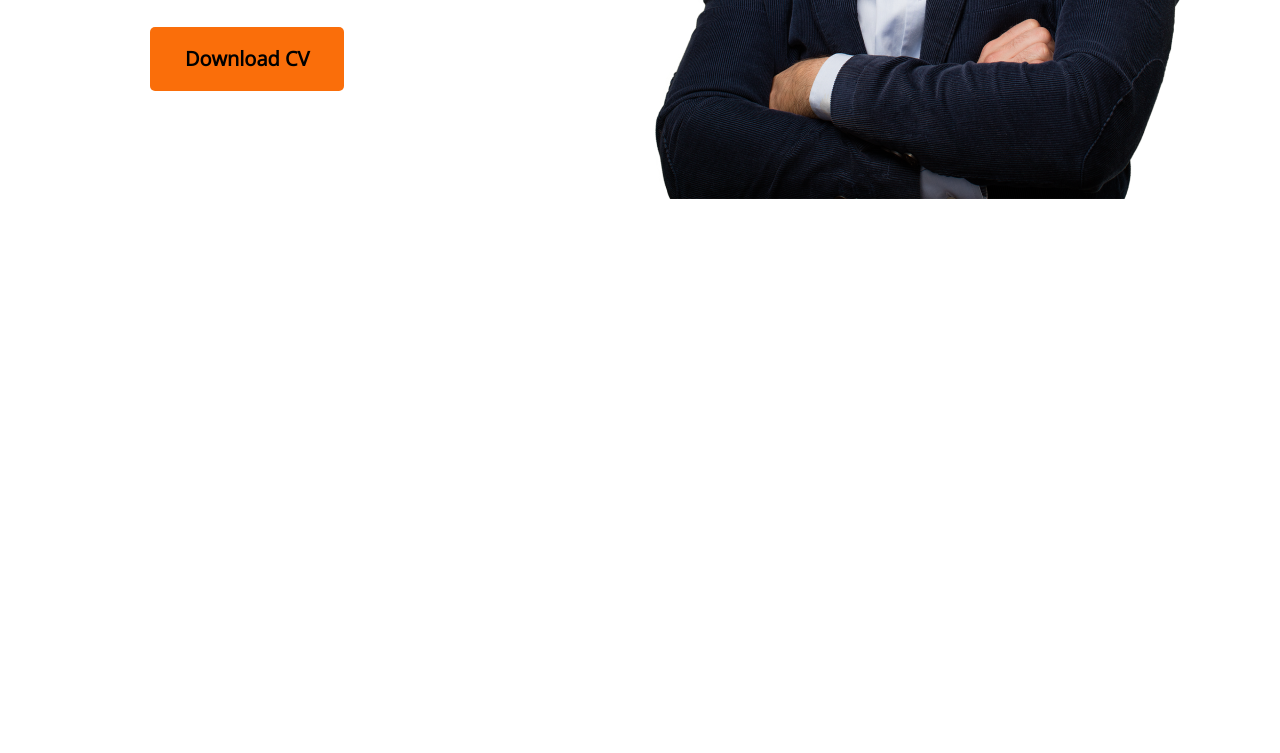
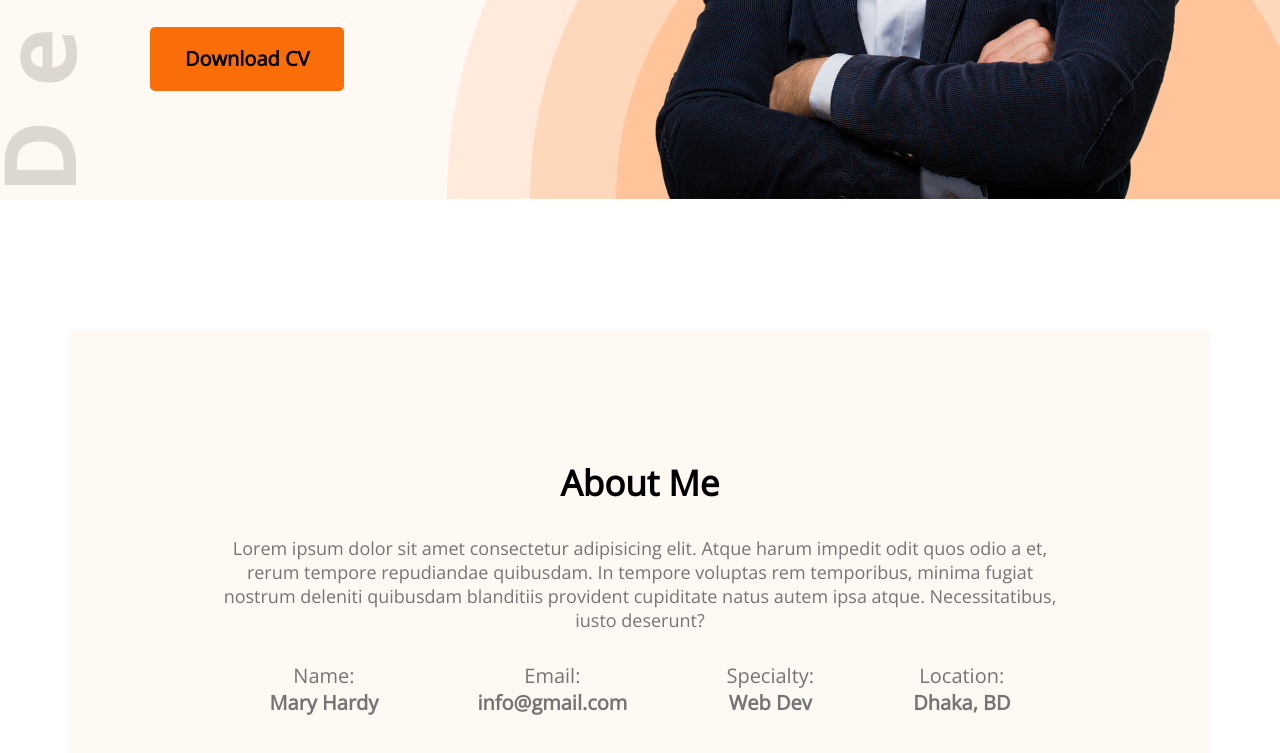
Before and after one commit to muinch/dev-portfolio, a plain HTML site: page index.html in a window 1280 px wide. Shown: the part 641-1394 px from the top of the page. Before the commit the page ends 840 px from the top, so only its background shows below. Drawn offline with nearby package versions, Linux system fonts and the light colour scheme.

Commit message:
about me section added

```diff
--- a/index.html
+++ b/index.html
@@ -14,7 +14,7 @@
     <title>Developer Portfolio</title>
   </head>
   <body>
-    <header>
+    <header class="header">
       <nav>
         <h2 class="nav-title">Mu<span class="text-primary">i</span>n</h2>
 
@@ -40,5 +40,38 @@
         <img src="images/hardy.png" alt="Muin" srcset="" />
       </div>
     </header>
+
+    <main>
+      <section class="about">
+        <h3 class="section-title">About Me</h3>
+        <p class="section-desc">
+          Lorem ipsum dolor sit amet consectetur adipisicing elit. Atque harum
+          impedit odit quos odio a et, rerum tempore repudiandae quibusdam. In
+          tempore voluptas rem temporibus, minima fugiat nostrum deleniti
+          quibusdam blanditiis provident cupiditate natus autem ipsa atque.
+          Necessitatibus, iusto deserunt?
+        </p>
+        <div class="about-info-container">
+          <div class="about-info">
+            <p class="info-title">Name:</p>
+            <p class="info-desc">Mary Hardy</p>
+          </div>
+          <div class="about-info">
+            <p class="info-title">Email:</p>
+            <p class="info-desc">info@gmail.com</p>
+          </div>
+          <div class="about-info">
+            <p class="info-title">Specialty:</p>
+            <p class="info-desc">Web Dev</p>
+          </div>
+          <div class="about-info">
+            <p class="info-title">Location:</p>
+            <p class="info-desc">Dhaka, BD</p>
+          </div>
+        </div>
+      </section>
+    </main>
+
+    <footer></footer>
   </body>
 </html>
--- a/styles/portfolio.css
+++ b/styles/portfolio.css
@@ -1,6 +1,13 @@
 * {
   margin: 0;
   font-family: "Open Sans", sans-serif;
+}
+
+.header {
+  background-color: #fff8f3;
+  background-image: url(../images/header_bg.png), url(../images/developer.png);
+  background-repeat: no-repeat;
+  background-position: bottom right, left;
 }
 
 .btn-primary {
@@ -61,3 +68,46 @@ nav li {
   color: #757575;
   margin-bottom: 30px;
 }
+
+/* Main Section */
+main {
+  max-width: 1140px;
+  margin: 0 auto;
+}
+
+/* About Me Section */
+.about {
+  margin-top: 130px;
+  background: #fff8f3;
+  border-radius: 10ox;
+  padding: 130px 150px;
+  text-align: center;
+}
+
+.section-title {
+  font-weight: 700;
+  font-size: 2.1875em;
+  margin-bottom: 30px;
+}
+
+.section-desc {
+  color: #757575;
+  font-size: 1.125em;
+  margin-bottom: 30px;
+}
+
+.about-info-container {
+  display: flex;
+  justify-content: space-around;
+}
+
+.about .info-title {
+  font-size: 1.25em;
+  color: #757575;
+}
+
+.info-desc {
+  font-weight: 700;
+  font-size: 1.25em;
+  color: #757575;
+}
```
